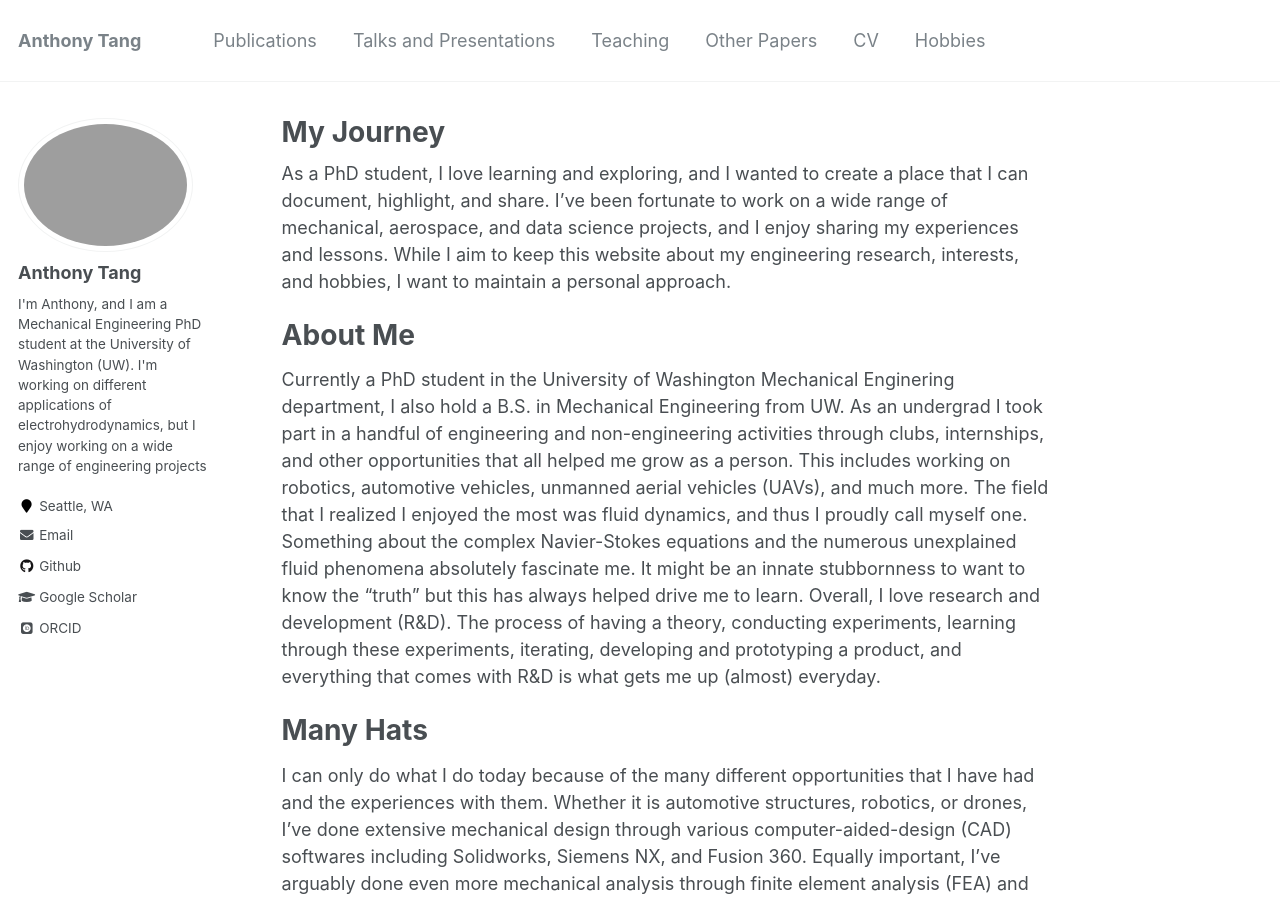
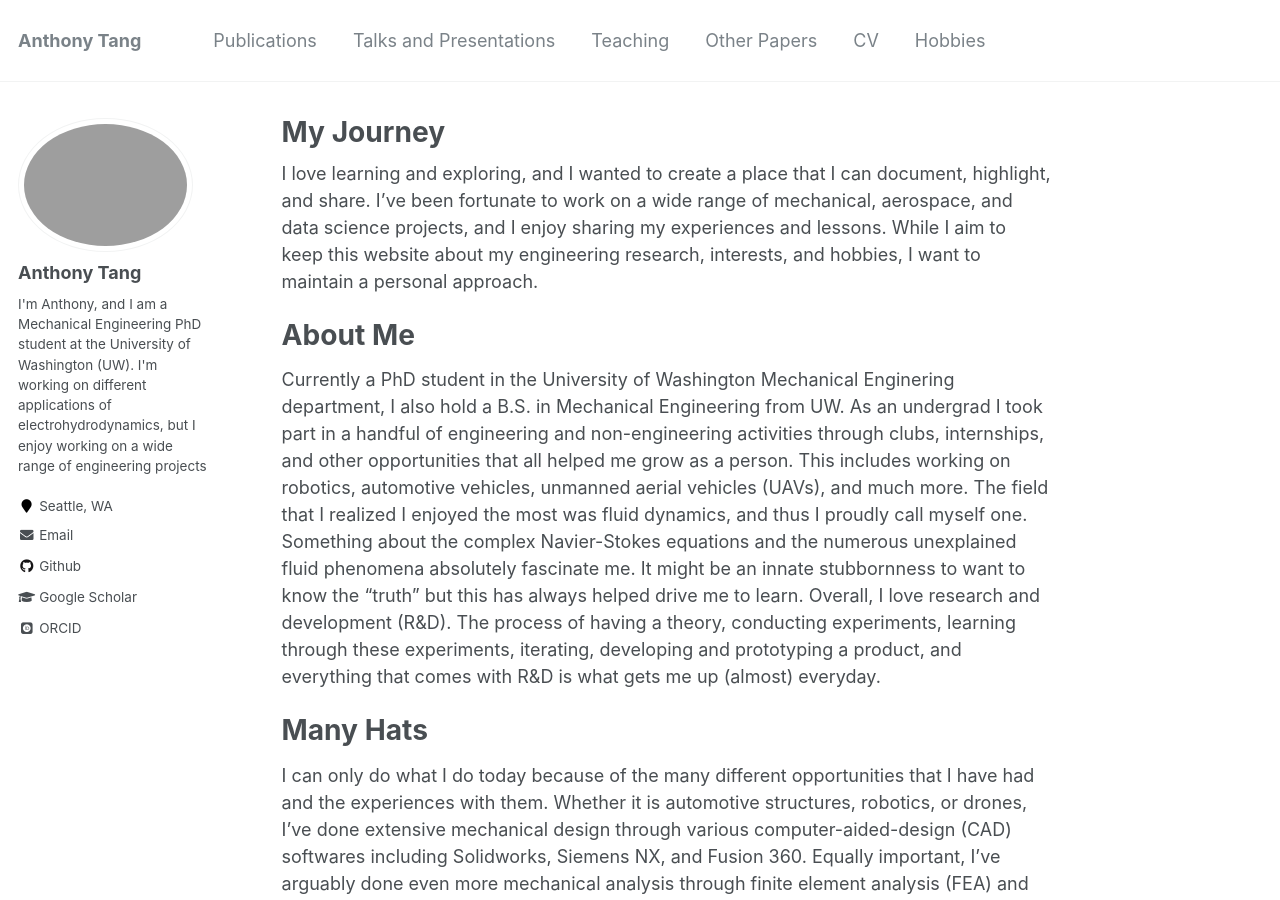
Before and after one commit to antang808/academic, a Jekyll site: the page built from _pages/about.md, in a window 1280 px wide and 900 px high. Built offline with Jekyll 4.4.1, drawn with Linux system fonts in a browser that asks for light colours; some web fonts are replaced.

Commit message:
Update about.md

```diff
--- a/_pages/about.md
+++ b/_pages/about.md
@@ -8,7 +8,7 @@ redirect_from:
   - /about.html
 ---
 
-As a PhD student, I love learning and exploring, and I wanted to create a place that I can document, highlight, and share.  I've been fortunate to work on a wide range of mechanical, aerospace, and data science projects, and I enjoy sharing my experiences and lessons.  While I aim to keep this website about my engineering research, interests, and hobbies, I want to maintain a personal approach.
+I love learning and exploring, and I wanted to create a place that I can document, highlight, and share.  I've been fortunate to work on a wide range of mechanical, aerospace, and data science projects, and I enjoy sharing my experiences and lessons.  While I aim to keep this website about my engineering research, interests, and hobbies, I want to maintain a personal approach.
 
 About Me
 ======
```
